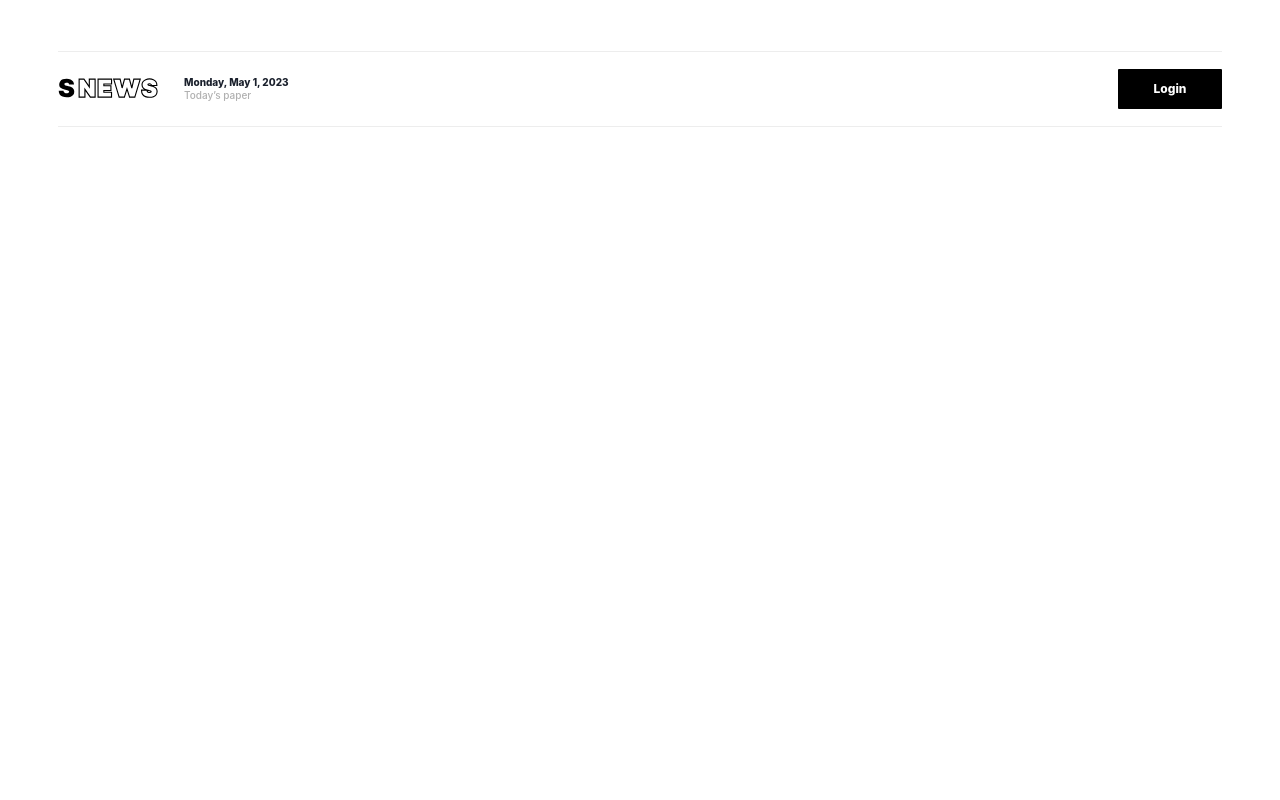
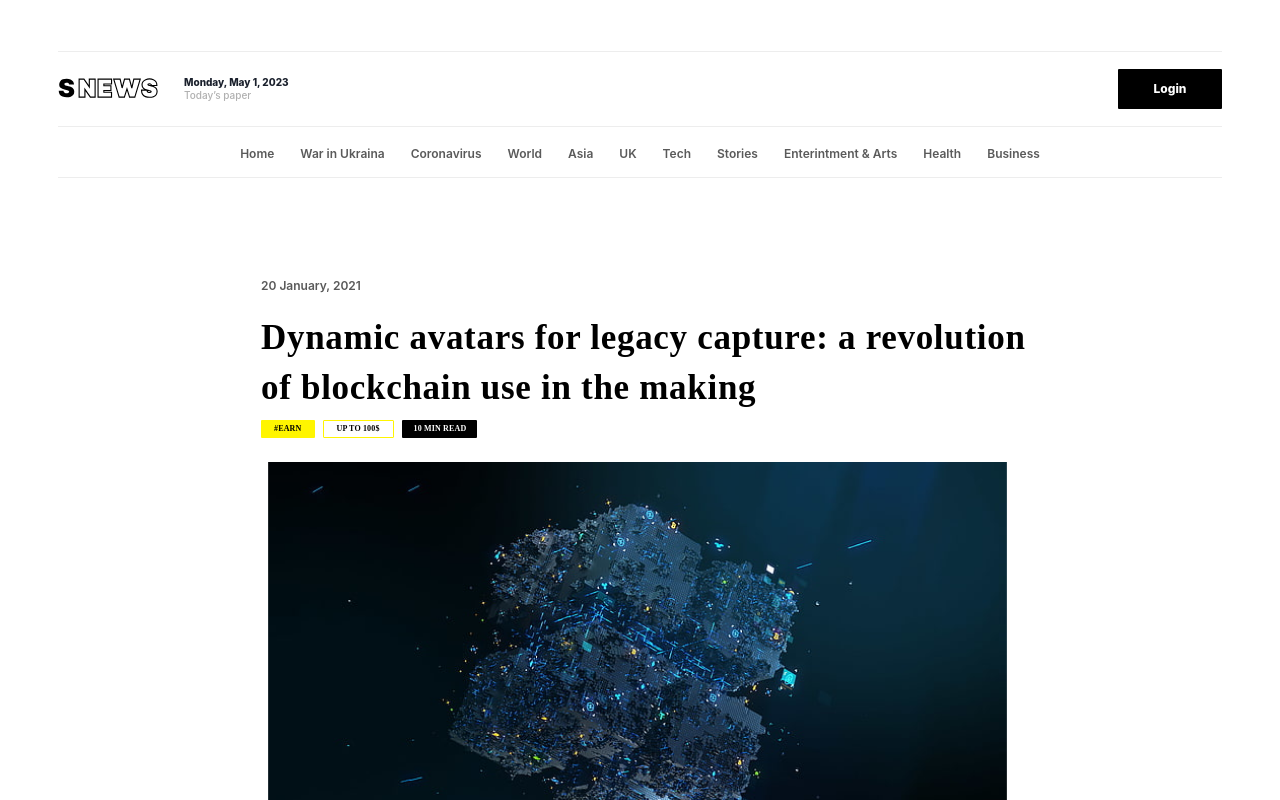
Before and after one commit to 1hoodlab/read-to-earn-frontend, a Next.js app: page / in a window 1280 px wide. Shown: the top 800 px of the page. Built offline with nearby package versions, Linux system fonts and the light colour scheme.

Commit message:
commit to Page_Detail

```diff
--- /dev/null
+++ b/src/components/Content/index.tsx
@@ -0,0 +1,34 @@
+import React from 'react'
+import styles from "@/styles/Home.module.scss";
+
+export default function index() {
+    return (
+        <>
+
+            <div className={styles.content}>
+
+                <p className={styles.time}>20 January, 2021 </p>
+                <h1 className={styles.title}>Dynamic avatars for legacy capture: a revolution of blockchain use in the making</h1>
+                <div className={styles.button}>
+                    <button className={styles.btn_earn}>#EARN</button>
+                    <button className={styles.btn_upto}>UP TO 100$</button>
+                    <button className={styles.btn_minread}>10 MIN READ</button>
+
+                </div>
+                <img className={styles.img} src="/Page_Detail/Rectangle 4363.png" alt="anh dp" />
+
+                <p className={styles.text}>Lorem Ipsum is simply dummy text of the printing and typesetting industry. Lorem Ipsum has been the industry's standard dummy text ever since the 1500s, when an unknown printer took a galley of type and scrambled it to make a type specimen book. It has survived not only five centuries, but also the leap into electronic typesetting, remaining essentially unchanged. It was popularised in the 1960s with the release of Letraset sheets containing Lorem Ipsum passages, and more recently with desktop publishing software like Aldus PageMaker including versions of Lorem Ipsum.
+                    Why do we use it?
+                    It is a long established fact that a reader will be distracted by the readable content of a page when looking at its layout. The point of using Lorem Ipsum is that it has a more-or-less normal distribution of letters, as opposed to using 'Content here, content here', making it look like readable English. Many desktop publishing packages and web page editors now use Lorem Ipsum as their default model text, and a search for 'lorem ipsum' will uncover many web sites still in their infancy. Various versions have evolved over the years, sometimes by accident, sometimes on purpose (injected humour and the like).
+                    There are many variations of passages of Lorem Ipsum available, but the majority have suffered alteration in some form, by injected humour, or randomised words which don't look even slightly believable. If you are going to use a passage of Lorem Ipsum, you need to be sure there isn't anything embarrassing hidden in the middle of text. All the Lorem Ipsum generators on the Internet tend to repeat predefined chunks as necessary, making this the first true generator on the Internet. It uses a dictionary of over 200 Latin words, combined with a handful of model sentence structures, to generate Lorem Ipsum which looks reasonable. The generated Lorem Ipsum is therefore always free from repetition, injected humour, or non-characteristic words etc.
+                    Contrary to popular belief, Lorem Ipsum is not simply random text. It has roots in a piece of classical Latin literature from 45 BC, making it over 2000 years old. Richard McClintock, a Latin professor at Hampden-Sydney College in Virginia, looked up one of the more obscure Latin words, consectetur, from a Lorem Ipsum passage, and going through the cites of the word in classical literature, discovered the undoubtable source. Lorem Ipsum comes from sections 1.10.32 and 1.10.33 of "de Finibus Bonorum et Malorum" (The Extremes of Good and Evil) by Cicero, written in 45 BC. This book is a treatise on the theory of ethics, very popular during the Renaissance. The first line of Lorem Ipsum, "Lorem ipsum dolor sit amet..", comes from a line in section 1.10.32.
+                    The standard chunk of Lorem Ipsum used since the 1500s is reproduced below for those interested. Sections 1.10.32 and 1.10.33 from "de Finibus Bonorum et Malorum" by Cicero are also reproduced in their exact original form, accompanied by English versions from the 1914 translation by H. Rackham.</p>
+
+            </div>
+
+            <div className={styles.require}>
+                <button className={styles.btn_require}>Claim Now</button>
+            </div>
+        </>
+    )
+}
--- /dev/null
+++ b/src/components/Menu/index.tsx
@@ -0,0 +1,23 @@
+import React from 'react'
+import styles from "@/styles/Home.module.scss";
+
+
+export default function index() {
+    return (
+        <div className={styles.menu}>
+            <ul className={styles.menu_list}>
+                <li>Home</li>
+                <li>War in Ukraina</li>
+                <li>Coronavirus</li>
+                <li>World</li>
+                <li>Asia</li>
+                <li>UK</li>
+                <li>Tech</li>
+                <li>Stories</li>
+                <li>Enterintment & Arts</li>
+                <li>Health</li>
+                <li>Business</li>
+            </ul>
+        </div>
+    )
+}
--- a/src/pages/index.tsx
+++ b/src/pages/index.tsx
@@ -1,11 +1,15 @@
 import styles from "@/styles/Home.module.scss";
 import Header from "@/components/header";
+import Menu from "@/components/Menu";
+import Content from "@/components/Content";
 import { NextSeo } from "next-seo";
 
 export default function Home() {
   return (
     <main className={styles.main}>
       <Header />
+      <Menu />
+      <Content />
     </main>
   );
 }
--- a/src/styles/Home.module.scss
+++ b/src/styles/Home.module.scss
@@ -1,7 +1,180 @@
-.main {
-}
+.main {}
+
 .home_top__container {
   border-top: 1px solid #ededed;
   border-bottom: 1px solid #ededed;
   padding: 17px 0px 17px 0px;
 }
+
+//Menu
+.menu {
+  padding: 13px 0;
+  border-bottom: 1px solid #ededed;
+
+  .menu_list {
+    list-style: none;
+    justify-content: space-around;
+    text-align: center;
+
+
+
+    li {
+      display: inline-block;
+      font-family: Inter;
+      font-size: 12px;
+      font-weight: 600;
+      line-height: 15px;
+      letter-spacing: 0em;
+      margin: 0 13px;
+      color: #5A5A5A;
+
+      &:hover {
+        color: #000000;
+        cursor: pointer;
+      }
+    }
+  }
+}
+
+// Content
+.content {
+  margin-left: 203px;
+
+  .time {
+    color: #5A5A5A;
+
+
+    font-family: 'Inter';
+    font-style: normal;
+    font-weight: 600;
+    font-size: 12px;
+    line-height: 15px;
+
+    margin-top: 100px;
+  }
+
+  .title {
+
+    font-family: 'Montserrat';
+    font-style: normal;
+    font-weight: 900;
+    font-size: 35px;
+    line-height: 50px;
+    /* or 143% */
+
+    letter-spacing: 0.02em;
+
+    color: #000000;
+    max-width: 800px;
+
+    margin-top: 20px;
+  }
+
+  .button {
+    .btn_earn {
+      background: #FFF500;
+      border-radius: 1px;
+
+      font-family: 'Montserrat';
+      font-style: normal;
+      font-weight: 700;
+      font-size: 8px;
+      line-height: 7px;
+      /* or 88% */
+
+      letter-spacing: 0.02em;
+
+      color: #000000;
+      text-align: center;
+
+      padding: 5px 14px 6px 13px;
+    }
+
+    .btn_upto {
+      font-family: 'Montserrat';
+      font-style: normal;
+      font-weight: 700;
+      font-size: 8px;
+      line-height: 7px;
+      /* or 88% */
+
+      letter-spacing: 0.02em;
+
+      color: #000000;
+
+      border: 1.5px solid #FFF500;
+      border-radius: 1px;
+
+      text-align: center;
+      padding: 4px 13px 5px 12px;
+      margin-left: 8px;
+    }
+
+    .btn_minread {
+      font-family: 'Montserrat';
+      font-style: normal;
+      font-weight: 700;
+      font-size: 8px;
+      line-height: 7px;
+      /* or 88% */
+
+      letter-spacing: 0.02em;
+
+      color: #FFFFFF;
+
+      background: #000000;
+      border-radius: 1px;
+
+      text-align: center;
+      padding: 5px 11px 6px 12px;
+      margin-left: 8px;
+    }
+  }
+
+  .img {
+    width: 753px;
+    height: 416px;
+    margin-top: 24px;
+  }
+
+  .text {
+    font-family: 'Inter';
+    font-style: normal;
+    font-weight: 500;
+    font-size: 17px;
+    line-height: 26px;
+    /* or 200% */
+
+    letter-spacing: 0.05em;
+
+    color: #000000;
+
+    max-width: 752px;
+
+    margin-top: 41px;
+
+  }
+}
+
+//btn require
+.require {
+  .btn_require {
+    font-family: Montserrat;
+    font-size: 13px;
+    font-weight: 700;
+    line-height: 29px;
+    letter-spacing: 0.04em;
+    text-align: left;
+    color: #FFFFFF;
+    text-align: center;
+
+    height: 52px;
+    width: 182px;
+    left: 1043px;
+    top: 1625px;
+    border-radius: 0px;
+    background: #000000;
+    float: right;
+
+  }
+}
```
Also changed, not shown: public/Page_Detail/Rectangle 4363.png (added).
